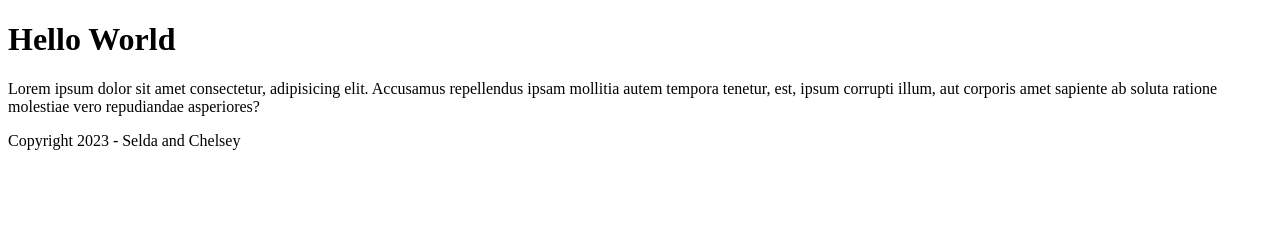
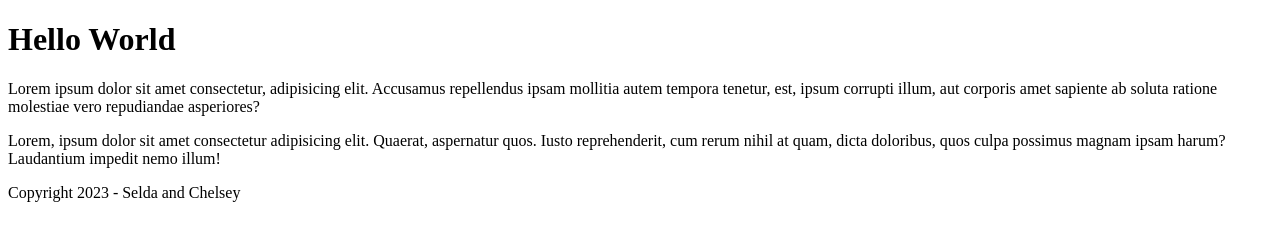
Before and after one commit to chelseycornejo/gitBranching, a plain HTML site: page index.html in a window 1280 px wide. Drawn offline with Linux system fonts and the light colour scheme.

Commit message:
added article html

```diff
--- a/index.html
+++ b/index.html
@@ -13,6 +13,8 @@
 
     <main>
         <p>Lorem ipsum dolor sit amet consectetur, adipisicing elit. Accusamus repellendus ipsam mollitia autem tempora tenetur, est, ipsum corrupti illum, aut corporis amet sapiente ab soluta ratione molestiae vero repudiandae asperiores?</p>
+
+        <article>Lorem, ipsum dolor sit amet consectetur adipisicing elit. Quaerat, aspernatur quos. Iusto reprehenderit, cum rerum nihil at quam, dicta doloribus, quos culpa possimus magnam ipsam harum? Laudantium impedit nemo illum!</article>
     </main>
     <footer>
         <p>Copyright 2023 - Selda and Chelsey</p>
```
